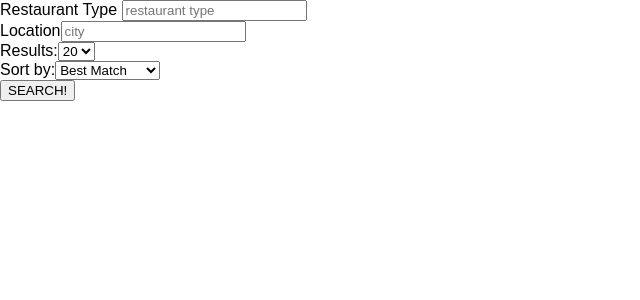
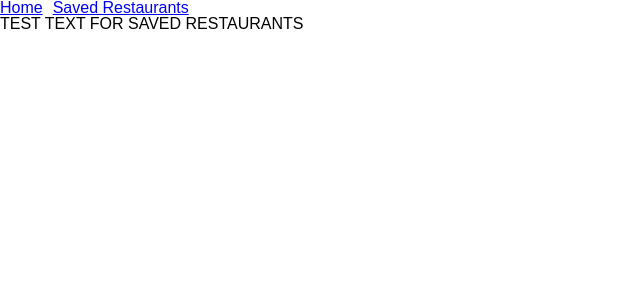
Before and after one commit to Suneski/tiy-final-project, a React (Create React App) app in the folder react-ui/: page /savedrestaurants in a window 1280 px wide. Shown: the top 300 px of the page, without its empty margins (0-640 px from the left). Built offline with nearby package versions, Linux system fonts and the light colour scheme.

Commit message:
added react-router functionality

```diff
--- a/react-ui/src/App.css
+++ b/react-ui/src/App.css
@@ -46,3 +46,12 @@ table {
 	border-collapse: collapse;
 	border-spacing: 0;
 }
+
+nav li {
+	float: left;
+	margin-right: 10px;
+}
+
+.container {
+	clear: both;
+}
--- a/react-ui/src/App.js
+++ b/react-ui/src/App.js
@@ -1,14 +1,32 @@
 import React, { Component } from 'react';
+import { BrowserRouter as Router, Route, Link } from 'react-router-dom';
 import './App.css';
 
 import RestaurantQuery from './RestaurantQuery.js'
+import SavedRestaurants from './SavedRestaurants.js'
+
+var Navigation = () => {
+  return <nav>
+    <ul>
+      <li><Link to="/">Home</Link></li>
+      <li><Link to="/savedrestaurants">Saved Restaurants</Link></li>
+    </ul>
+  </nav>
+}
+
 
 class App extends Component {
   render() {
     return (
-      <div className="App">
-        <RestaurantQuery />
-      </div>
+      <Router>
+        <div>
+          <Navigation />
+          <div className="container">
+            <Route path="/" exact component={RestaurantQuery} />
+            <Route path="/savedrestaurants" component={SavedRestaurants} />
+          </div>
+        </div>
+      </Router>
     );
   }
 }
--- /dev/null
+++ b/react-ui/src/SavedRestaurants.js
@@ -0,0 +1,11 @@
+import React from 'react';
+
+class SavedRestaurants extends React.Component {
+  render() {
+    return (
+      <div>TEST TEXT FOR SAVED RESTAURANTS</div>
+    )
+  }
+}
+
+module.exports = SavedRestaurants;
```
